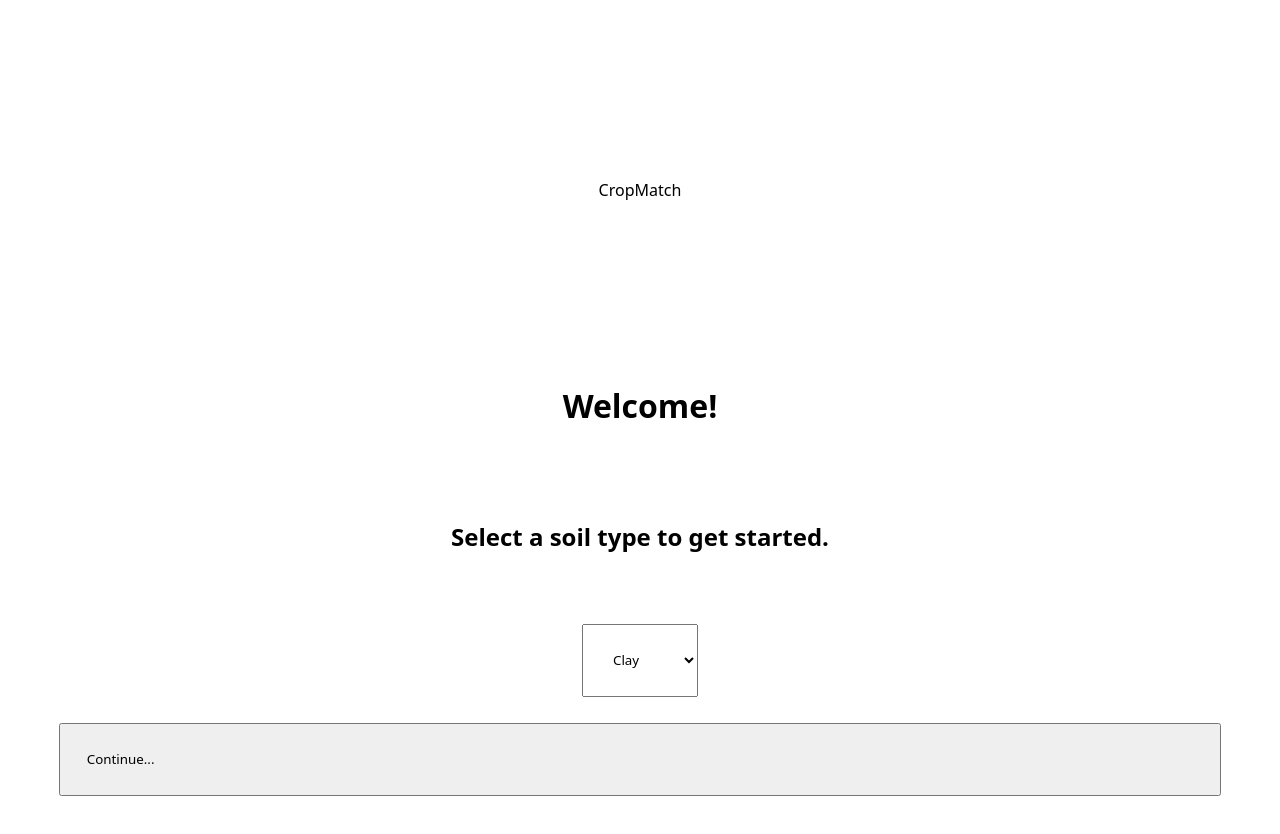
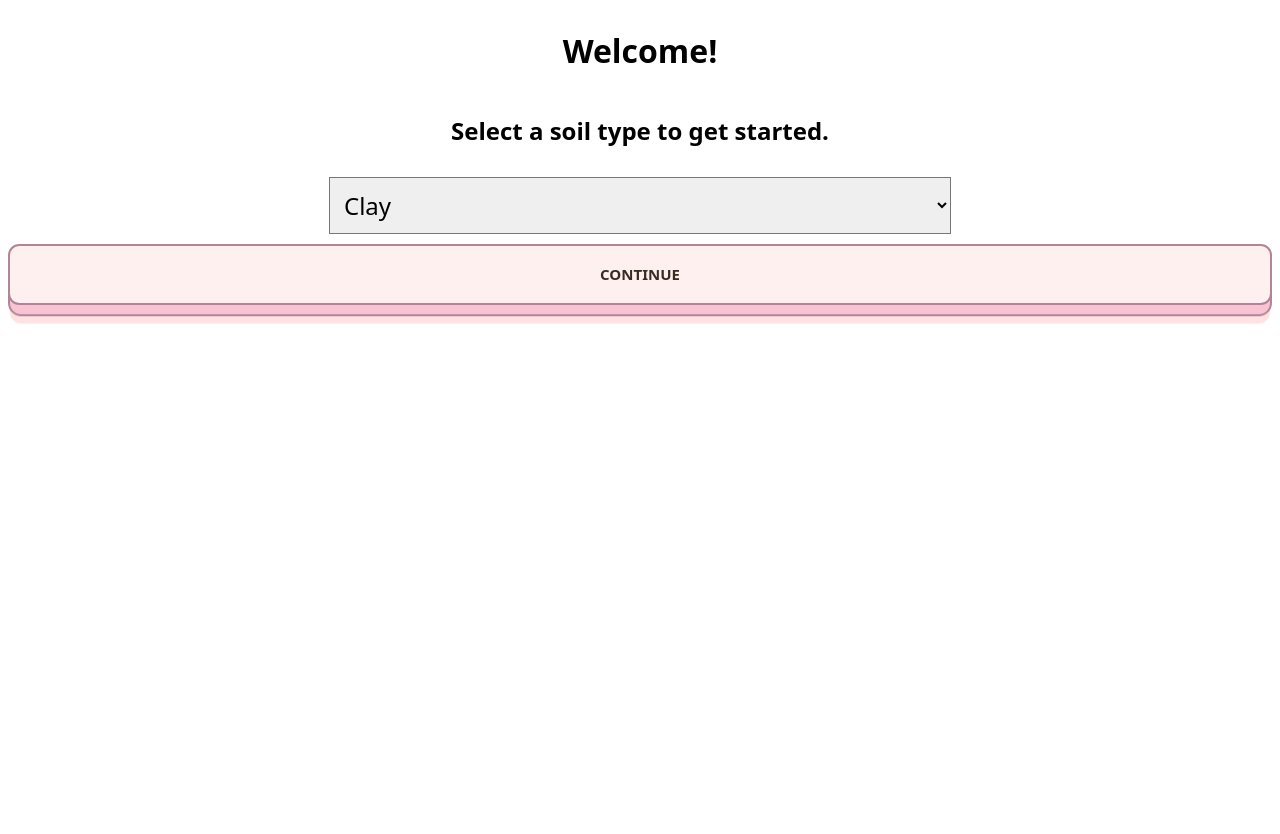
Before and after one commit to halleyd2804/CodeBrew_25, a plain HTML site: page home.html in a window 1280 px wide. After the commit the page ends 800 px from the top, so only its background shows below. Drawn offline with Linux system fonts and the light colour scheme.

Commit message:
Continue Button and dropdown

```diff
--- a/home.css
+++ b/home.css
@@ -2,9 +2,14 @@
     display: flex;
     flex-direction: column;
     text-align: center;
-    padding: 2vw;
+    /* padding: 2vw; */
     font-family: system-ui, -apple-system, BlinkMacSystemFont, 'Segoe UI', Roboto, Oxygen, Ubuntu, Cantarell, 'Open Sans', 'Helvetica Neue', sans-serif;
 
+}
+
+title {
+    display: none;
+    padding: 0px;
 }
 
 div {
@@ -14,6 +19,7 @@ div {
 
 h1 {
     color: black;
+    padding: 0px;
     font-family:system-ui, -apple-system, BlinkMacSystemFont, 'Segoe UI', Roboto, Oxygen, Ubuntu, Cantarell, 'Open Sans', 'Helvetica Neue', sans-serif;
 }
 
@@ -24,9 +30,99 @@ h2 {
 
 .dropdownContent {
     box-shadow: 0px 8px 16px 0px rgba(0,0,0,0);
+    padding: 10px;
+    width: 50%;
+    text-align: center;
+    font-size: 24px;
+
 }
 
-.soilBoxes {
+.dropdown {
+    height: auto;
+    max-height: 315px;
+    padding: 10px;
+    text-align: center;
+
+
+}
+
+.soilOptions {
+    text-align: center;
+    font-size: 24px;
+}
+
+
+button {
+    position: relative;
+    display: inline-block;
+    cursor: pointer;
+    outline: none;
+    border: 0;
+    vertical-align: middle;
+    text-decoration: none;
+    font-family: inherit;
+    font-size: 15px;
+   }
+
+   button.learn-more {
+    font-weight: 600;
+    color: #382b22;
+    text-transform: uppercase;
+    padding: 1.25em 2em;
+    background: #fff0f0;
+    border: 2px solid #b18597;
+    border-radius: 0.75em;
+    -webkit-transform-style: preserve-3d;
+    transform-style: preserve-3d;
+    -webkit-transition: background 150ms cubic-bezier(0, 0, 0.58, 1), -webkit-transform 150ms cubic-bezier(0, 0, 0.58, 1);
+    transition: transform 150ms cubic-bezier(0, 0, 0.58, 1), background 150ms cubic-bezier(0, 0, 0.58, 1), -webkit-transform 150ms cubic-bezier(0, 0, 0.58, 1);
+   }
+
+   button.learn-more::before {
+    position: absolute;
+    content: '';
+    width: 100%;
+    height: 100%;
+    top: 0;
+    left: 0;
+    right: 0;
+    bottom: 0;
+    background: #f9c4d2;
+    border-radius: inherit;
+    -webkit-box-shadow: 0 0 0 2px #b18597, 0 0.625em 0 0 #ffe3e2;
+    box-shadow: 0 0 0 2px #b18597, 0 0.625em 0 0 #ffe3e2;
+    -webkit-transform: translate3d(0, 0.75em, -1em);
+    transform: translate3d(0, 0.75em, -1em);
+    transition: transform 150ms cubic-bezier(0, 0, 0.58, 1), box-shadow 150ms cubic-bezier(0, 0, 0.58, 1), -webkit-transform 150ms cubic-bezier(0, 0, 0.58, 1), -webkit-box-shadow 150ms cubic-bezier(0, 0, 0.58, 1);
+   }
+
+   button.learn-more:hover {
+    background: #ffe9e9;
+    -webkit-transform: translate(0, 0.25em);
+    transform: translate(0, 0.25em);
+   }
+
+   button.learn-more:hover::before {
+    -webkit-box-shadow: 0 0 0 2px #b18597, 0 0.5em 0 0 #ffe3e2;
+    box-shadow: 0 0 0 2px #b18597, 0 0.5em 0 0 #ffe3e2;
+    -webkit-transform: translate3d(0, 0.5em, -1em);
+    transform: translate3d(0, 0.5em, -1em);
+   }
+
+   button.learn-more:active {
+    background: #ffe9e9;
+    -webkit-transform: translate(0em, 0.75em);
+    transform: translate(0em, 0.75em);
+   }
+
+   button.learn-more:active::before {
+    -webkit-box-shadow: 0 0 0 2px #b18597, 0 0 #ffe3e2;
+    box-shadow: 0 0 0 2px #b18597, 0 0 #ffe3e2;
+    -webkit-transform: translate3d(0, 0, -1em);
+    transform: translate3d(0, 0, -1em);
+   }
+
+/* .soilBoxes {
     display: grid;
     grid-template-columns: repeat(3, 1fr);
     gap: 12px;
--- a/home.html
+++ b/home.html
@@ -15,20 +15,20 @@
   <div class="dropdown">
     <select
     id="dropdownMenu"
-    class="dropdown-content">
+    class="dropdownContent">
         <!-- Add href to link to soil pages -->
-        <option value="Clay">Clay</option>
-        <option value="Sandy">Sandy</option>
-        <option value="Silty">Silty</option>
-        <option value="Peaty">Peaty</option>
-        <option value="Chalky">Chalky</option>
-        <option value="Loamy">Loamy</option>
+        <option class="soilOptions" value="Clay">Clay</option>
+        <option class="soilOptions" value="Sandy">Sandy</option>
+        <option class="soilOptions" value="Silty">Silty</option>
+        <option class="soilOptions" value="Peaty">Peaty</option>
+        <option class="soilOptions" value="Chalky">Chalky</option>
+        <option class="soilOptions" value="Loamy">Loamy</option>
 
   </select>
 
   </div>
 
-  <button onclick="selectSoil('value')">Continue...</button>
+  <button class="learn-more"> Continue </button>
 
 
 
```
